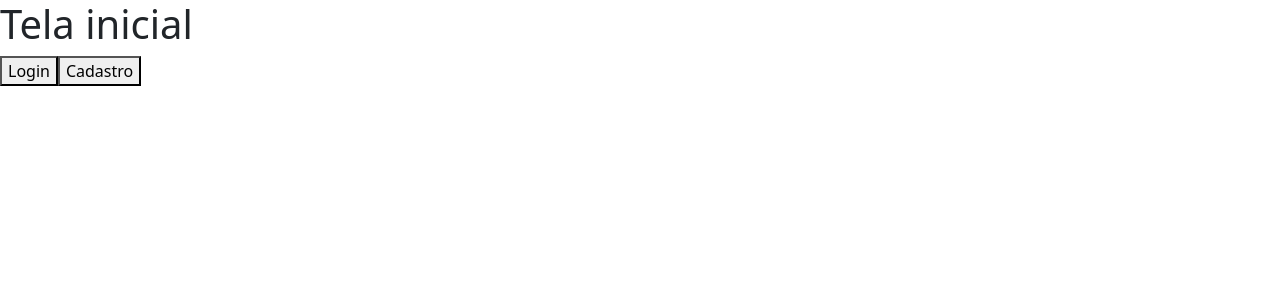
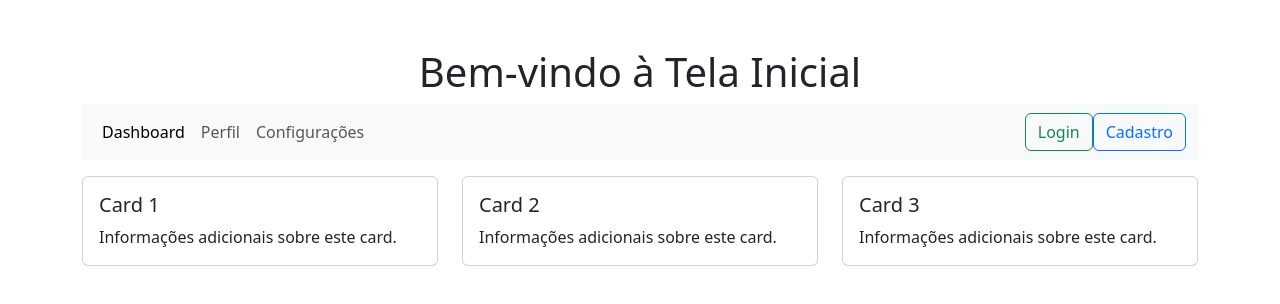
Before and after one commit to fernandosilva94/projeto-teste-crud, an Angular app: page /dashboard in a window 1280 px wide. Shown: the top 304 px of the page. Built offline with nearby package versions, Linux system fonts and the light colour scheme.

Commit message:
adicionando CSS e organizando html das telas

```diff
--- a/src/app/app-routing.module.ts
+++ b/src/app/app-routing.module.ts
@@ -5,7 +5,7 @@ import { DashboardComponent } from './dashboard/dashboard.component';
 import { CadastroComponent } from './cadastro/cadastro.component';
 
 const routes: Routes = [
-    { path: '', redirectTo: '/dashboard', pathMatch: 'full'},
+    { path: '', redirectTo: '/login', pathMatch: 'full'},
     { path: 'dashboard', component: DashboardComponent},
     { path: 'login', component: LoginComponent },
     {path: 'cadastro', component: CadastroComponent}
--- a/src/app/cadastro/cadastro.component.html
+++ b/src/app/cadastro/cadastro.component.html
@@ -1,9 +1,13 @@
-
 <form *ngIf="cadastroForm" [formGroup]="cadastroForm" (ngSubmit)="onSubmit()" class="container mt-5">
+  <div class="card">
+    <div class="card-body">
+      <h1 class="text-center">Cadastro</h1>
       <div class="mb-3">
         <label for="nome" class="form-label">Nome:</label>
         <input type="text" id="nome" class="form-control" formControlName="nome" required>
-    <div *ngIf="cadastroForm.get('nome')?.invalid && (cadastroForm.get('nome')?.dirty || cadastroForm.get('nome')?.touched)" class="invalid-feedback d-block">
+        <div
+          *ngIf="cadastroForm.get('nome')?.invalid && (cadastroForm.get('nome')?.dirty || cadastroForm.get('nome')?.touched)"
+          class="invalid-feedback d-block">
           Nome é obrigatório.
         </div>
       </div>
@@ -11,7 +15,9 @@
       <div class="mb-3">
         <label for="email" class="form-label">E-mail:</label>
         <input type="email" id="email" class="form-control" formControlName="email" required>
-    <div *ngIf="cadastroForm.get('email')?.invalid && (cadastroForm.get('email')?.dirty || cadastroForm.get('email')?.touched)" class="invalid-feedback d-block">
+        <div
+          *ngIf="cadastroForm.get('email')?.invalid && (cadastroForm.get('email')?.dirty || cadastroForm.get('email')?.touched)"
+          class="invalid-feedback d-block">
           <div *ngIf="cadastroForm.get('email')?.errors?.['required']" class="text-danger">E-mail é obrigatório.</div>
           <div *ngIf="cadastroForm.get('email')?.errors?.['email']" class="text-danger">E-mail inválido.</div>
         </div>
@@ -20,7 +26,9 @@
       <div class="mb-3">
         <label for="cpf" class="form-label">CPF:</label>
         <input type="text" id="cpf" class="form-control" formControlName="cpf" required>
-    <div *ngIf="cadastroForm.get('cpf')?.invalid && (cadastroForm.get('cpf')?.dirty || cadastroForm.get('cpf')?.touched)" class="invalid-feedback d-block">
+        <div
+          *ngIf="cadastroForm.get('cpf')?.invalid && (cadastroForm.get('cpf')?.dirty || cadastroForm.get('cpf')?.touched)"
+          class="invalid-feedback d-block">
           CPF é obrigatório.
         </div>
       </div>
@@ -28,11 +36,15 @@
       <div class="mb-3">
         <label for="senha" class="form-label">Senha:</label>
         <input type="password" id="senha" class="form-control" formControlName="senha" required>
-    <div *ngIf="cadastroForm.get('senha')?.invalid && (cadastroForm.get('senha')?.dirty || cadastroForm.get('senha')?.touched)" class="invalid-feedback d-block">
+        <div
+          *ngIf="cadastroForm.get('senha')?.invalid && (cadastroForm.get('senha')?.dirty || cadastroForm.get('senha')?.touched)"
+          class="invalid-feedback d-block">
           Senha é obrigatória.
         </div>
       </div>
 
       <button type="submit" class="btn btn-primary" [disabled]="cadastroForm.invalid">Cadastrar</button>
       <button type="submit" class="btn btn-warning" (click)="cancelar()">Cancelar</button>
+    </div>
+  </div>
 </form>
--- a/src/app/dashboard/dashboard.component.html
+++ b/src/app/dashboard/dashboard.component.html
@@ -1,4 +1,55 @@
-<h1>Tela inicial</h1>
+<!-- <h1>Tela inicial</h1>
 
 <button (click)="login()" >Login</button>
-<button (click)="cadastro()">Cadastro</button>
+<button (click)="cadastro()">Cadastro</button> -->
+
+<div class="container mt-5">
+    <h1 class="text-center">Bem-vindo à Tela Inicial</h1>
+
+    <nav class="navbar navbar-expand-lg navbar-light bg-light">
+      <div class="container-fluid">
+        <div class="collapse navbar-collapse" id="navbarSupportedContent">
+          <ul class="navbar-nav me-auto mb-2 mb-lg-0">
+            <li class="nav-item">
+              <a class="nav-link active" href="#">Dashboard</a>
+            </li>
+            <li class="nav-item">
+              <a class="nav-link" href="#">Perfil</a>
+            </li>
+            <li class="nav-item">
+              <a class="nav-link" href="#">Configurações</a>
+            </li>
+          </ul>
+          <button class="btn btn-outline-success" (click)="login()">Login</button>
+          <button class="btn btn-outline-primary" (click)="cadastro()">Cadastro</button>
+        </div>
+      </div>
+    </nav>
+
+    <div class="row mt-3">
+      <div class="col-md-4">
+        <div class="card">
+          <div class="card-body">
+            <h5 class="card-title">Card 1</h5>
+            <p class="card-text">Informações adicionais sobre este card.</p>
+          </div>
+        </div>
+      </div>
+      <div class="col-md-4">
+        <div class="card">
+          <div class="card-body">
+            <h5 class="card-title">Card 2</h5>
+            <p class="card-text">Informações adicionais sobre este card.</p>
+          </div>
+        </div>
+      </div>
+      <div class="col-md-4">
+        <div class="card">
+          <div class="card-body">
+            <h5 class="card-title">Card 3</h5>
+            <p class="card-text">Informações adicionais sobre este card.</p>
+          </div>
+        </div>
+      </div>
+    </div>
+  </div>
--- a/src/app/login/login.component.html
+++ b/src/app/login/login.component.html
@@ -1,9 +1,23 @@
-<div class="input-login">
-    <h1>Login</h1>
-    <input type="text" placeholder="e-mail"> <br> <br>
-    <input type="text" placeholder="senha">
-    <br>
-    <button style="color: gray; margin-top: 1rem; margin-left: 2rem; border-color: gray;">Voltar</button>
-    <button style="color: green; margin-top: 1rem; border-color: green;">Logar</button>
-
-</div>
+<div class="container mt-5">
+    <div class="row justify-content-center">
+      <div class="col-md-6">
+        <div class="card">
+          <div class="card-body">
+            <h1 class="text-center">Login</h1>
+            <form (ngSubmit)="onSubmit()">
+              <div class="mb-3">
+                <input type="text" class="form-control" placeholder="E-mail">
+              </div>
+              <div class="mb-3">
+                <input type="password" class="form-control" placeholder="Senha">
+              </div>
+              <div class="d-grid gap-2">
+                <button type="submit" class="btn btn-primary">Acessar</button>
+                <button type="button" class="btn btn-secondary" (click)="cadastrar()">Cadastre-se</button>
+              </div>
+            </form>
+          </div>
+        </div>
+      </div>
+    </div>
+  </div>
--- a/src/app/login/login.component.ts
+++ b/src/app/login/login.component.ts
@@ -1,4 +1,5 @@
 import { Component } from '@angular/core';
+import { Router } from '@angular/router';
 
 @Component({
   selector: 'app-login',
@@ -6,8 +7,17 @@ import { Component } from '@angular/core';
   styleUrls: ['./login.component.css']
 })
 export class LoginComponent {
+
+  constructor( private router: Router) { }
+
   ngOnInit(): void {
 
   }
 
+  onSubmit() {}
+
+  cadastrar() {
+    this.router.navigate(['/cadastro']);
+  }
+
 }
```
Lines whose indentation alone changed are shown as unchanged.
